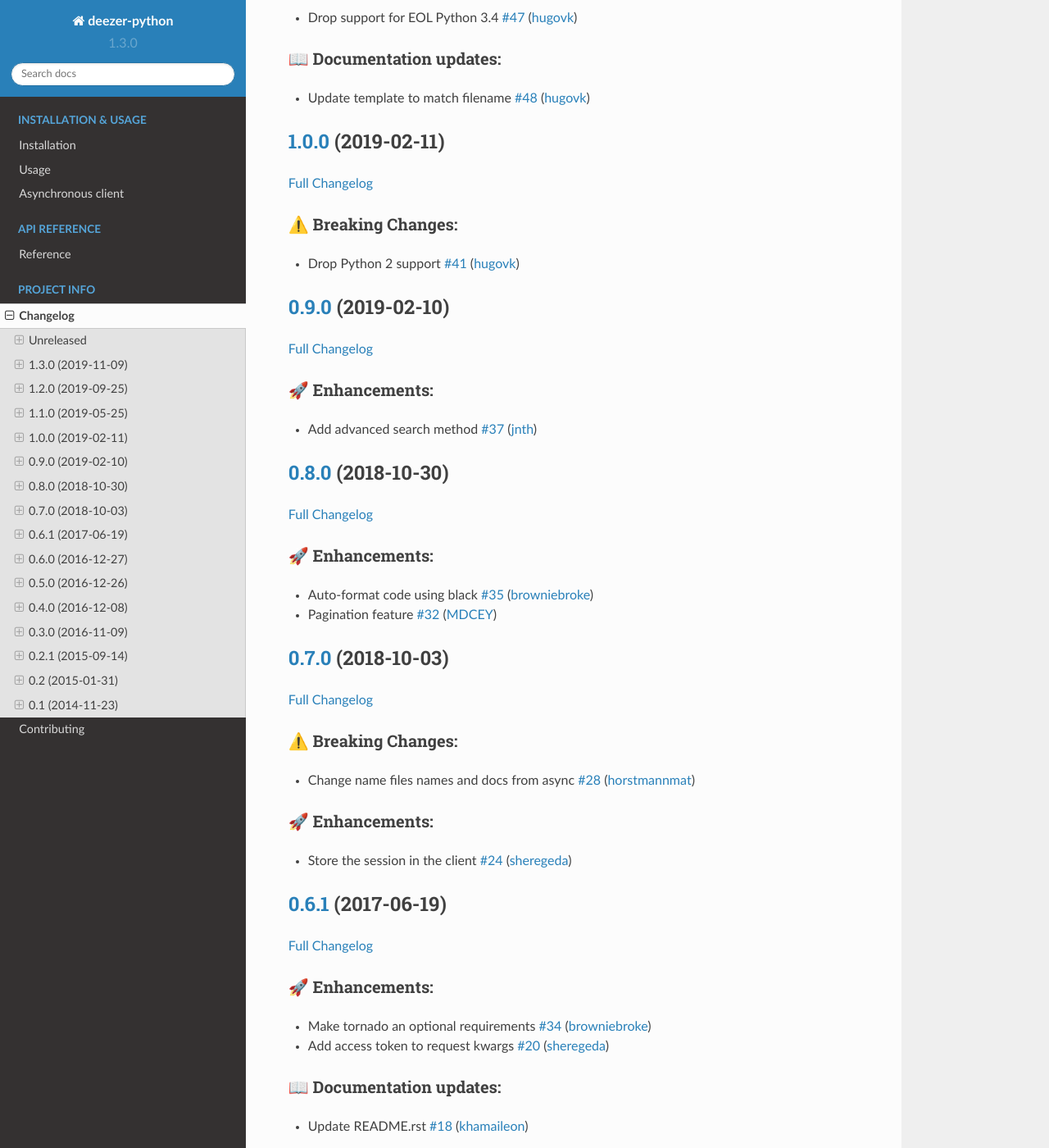
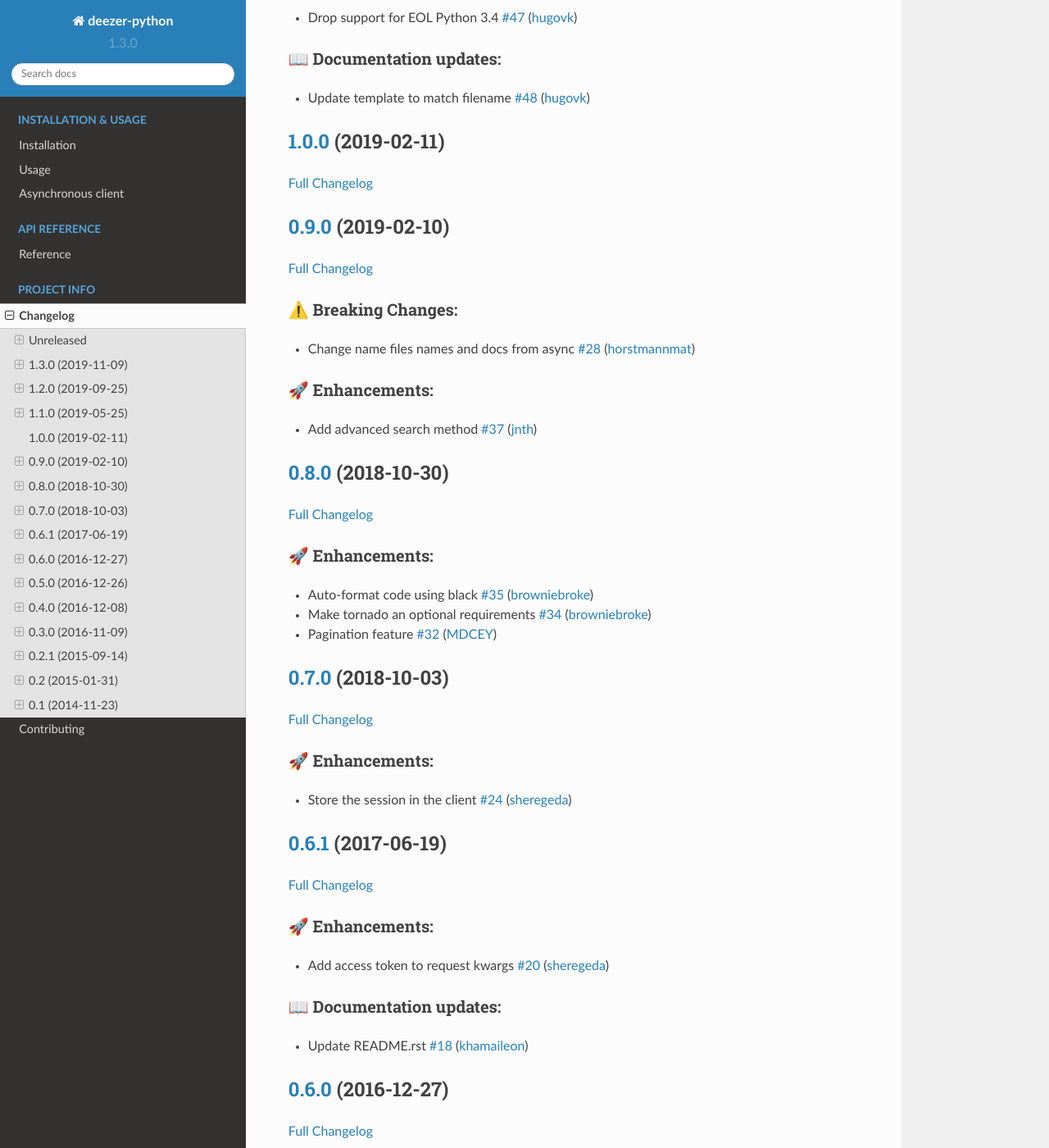
Before and after one commit to springer12/deezer-python, a Sphinx documentation site: the page built from docs/source/changelog.md, in a window 1280 px wide and 1400 px high, scrolled down 1178 px. Shown: the whole window at 82% size. Built offline with Sphinx 7.4.7 and the Read the Docs theme 2.0.0, drawn with Linux system fonts in a browser that asks for light colours; part of the change alters nothing that is shown; some of the changed text lies outside the part shown.

Commit message:
Update Changelog

```diff
--- a/docs/source/changelog.md
+++ b/docs/source/changelog.md
@@ -51,13 +51,13 @@
 
 [Full Changelog](https://github.com/browniebroke/deezer-python/compare/0.9.0...1.0.0)
 
-### ⚠️ Breaking Changes:
-
-- Drop Python 2 support [\#41](https://github.com/browniebroke/deezer-python/pull/41) ([hugovk](https://github.com/hugovk))
-
 ## [0.9.0](https://github.com/browniebroke/deezer-python/tree/0.9.0) (2019-02-10)
 
 [Full Changelog](https://github.com/browniebroke/deezer-python/compare/0.8.0...0.9.0)
+
+### ⚠️ Breaking Changes:
+
+- Change name files names and docs from async [\#28](https://github.com/browniebroke/deezer-python/pull/28) ([horstmannmat](https://github.com/horstmannmat))
 
 ### 🚀 Enhancements:
 
@@ -70,15 +70,12 @@
 ### 🚀 Enhancements:
 
 - Auto-format code using black [\#35](https://github.com/browniebroke/deezer-python/pull/35) ([browniebroke](https://github.com/browniebroke))
+- Make tornado an optional requirements [\#34](https://github.com/browniebroke/deezer-python/pull/34) ([browniebroke](https://github.com/browniebroke))
 - Pagination feature [\#32](https://github.com/browniebroke/deezer-python/pull/32) ([MDCEY](https://github.com/MDCEY))
 
 ## [0.7.0](https://github.com/browniebroke/deezer-python/tree/0.7.0) (2018-10-03)
 
 [Full Changelog](https://github.com/browniebroke/deezer-python/compare/0.6.1...0.7.0)
-
-### ⚠️ Breaking Changes:
-
-- Change name files names and docs from async [\#28](https://github.com/browniebroke/deezer-python/pull/28) ([horstmannmat](https://github.com/horstmannmat))
 
 ### 🚀 Enhancements:
 
@@ -90,7 +87,6 @@
 
 ### 🚀 Enhancements:
 
-- Make tornado an optional requirements [\#34](https://github.com/browniebroke/deezer-python/pull/34) ([browniebroke](https://github.com/browniebroke))
 - Add access token to request kwargs [\#20](https://github.com/browniebroke/deezer-python/pull/20) ([sheregeda](https://github.com/sheregeda))
 
 ### 📖 Documentation updates:
@@ -100,6 +96,10 @@
 ## [0.6.0](https://github.com/browniebroke/deezer-python/tree/0.6.0) (2016-12-27)
 
 [Full Changelog](https://github.com/browniebroke/deezer-python/compare/0.5.0...0.6.0)
+
+### ⚠️ Breaking Changes:
+
+- Drop Python 2 support [\#41](https://github.com/browniebroke/deezer-python/pull/41) ([hugovk](https://github.com/hugovk))
 
 ### 🚀 Enhancements:
 
```
